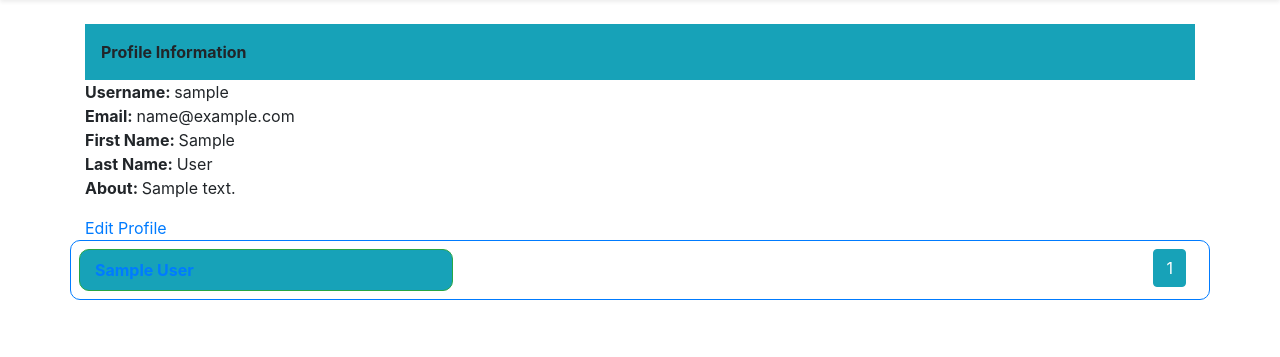
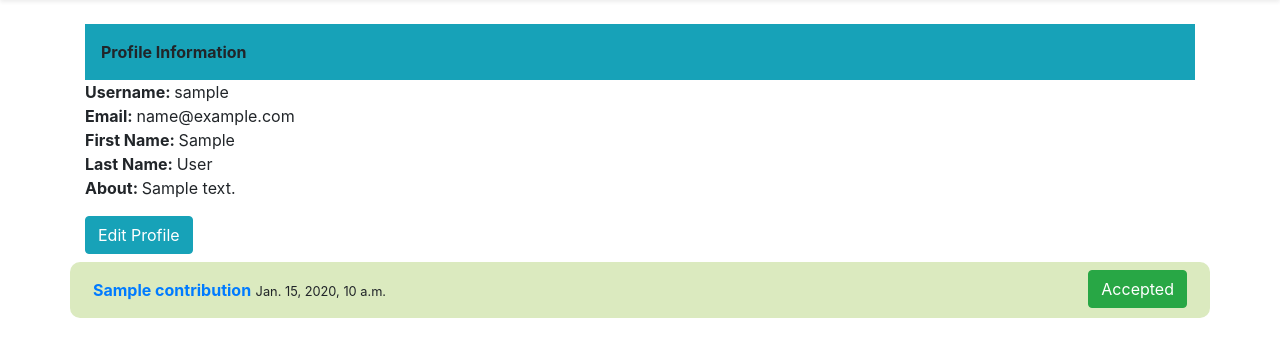
Before and after one commit to ahadsheikh/PhytoChem, a Django app: a page that uses userauth/templates/userauth/profile.html in a window 1280 px wide. Shown: the part 73-430 px from the top of the page. Run offline with Django 3.2, Linux system fonts and the light colour scheme; a user stored in the database is signed in; tables that the repository leaves empty hold one stand-in row (values such as "Sample post"); some libraries are stand-ins or nearby versions.

Commit message:
design change

```diff
--- a/submit_data/models.py
+++ b/submit_data/models.py
@@ -11,7 +11,7 @@ class Contribution(models.Model):
     pub_link = models.URLField(max_length=200)
     data_description = models.TextField(max_length=500, blank=True)
     mendeley_data_link = models.URLField(max_length=200, blank=True)
-    status = models.SmallIntegerField(default=0)
+    status = models.SmallIntegerField(default=0) # 0 -> Not reviewed, 1 -> Accepted, 2 -> Rejected
     file = models.FileField(upload_to='submittedFiles',
                             validators=[FileExtensionValidator(allowed_extensions=['sdf']),
                                         validate_sdf])
--- a/userauth/templates/userauth/profile.html
+++ b/userauth/templates/userauth/profile.html
@@ -12,19 +12,26 @@
         </div>
         {% if user.username == user_d.username %}
             <div class="mt-3">
-                <a href="{% url 'user:profile_edit'%}">Edit Profile</a>
+                <a class="btn btn-info mb-2" href="{% url 'user:profile_edit'%}">Edit Profile</a>
             </div>
         {% endif %}
         <div>
             {% for con in contributions %}
-                    <div class="row p-2 d-flex border border-primary" style="border-radius: 10px">
-                        <div class="col-md-4 bg-info border border-success py-2" style="margin: auto; border-radius: 10px">
-                            <a href="#"><strong>{{ con.user.first_name }} {{ con.user.last_name }}</strong></a>
+                    <div class="row d-flex mb-2 p-2" style="border-radius: 10px; background: #dbeabf">
+                        <div class="col-md-4 py-2" style="margin: auto; border-radius: 10px">
+                            <a href="#"><strong>{{ con.plant_name }}</strong></a>
+                            <small>{{ con.created_at }}</small>
                         </div>
                         <div class="col-md-8">
                             <div class="d-flex justify-content-end">
                                 <div class="ml-1">
-                                    <button class="btn btn-info">{{ con.status }}</button>
+                                    {% if con.status == 0%}
+                                        <span class="btn btn-info" >Reviewing</span>
+                                    {% elif con.status == 1%}
+                                        <span class="btn btn-success">Accepted</span>
+                                    {% else %}
+                                        <span class="btn btn-danger">Rejected</span>
+                                    {% endif %}
                                 </div>
                             </div>
                         </div>
```
Also changed, not shown: dashboard/templates/dashboard/dash.html (+4 -3 lines).
